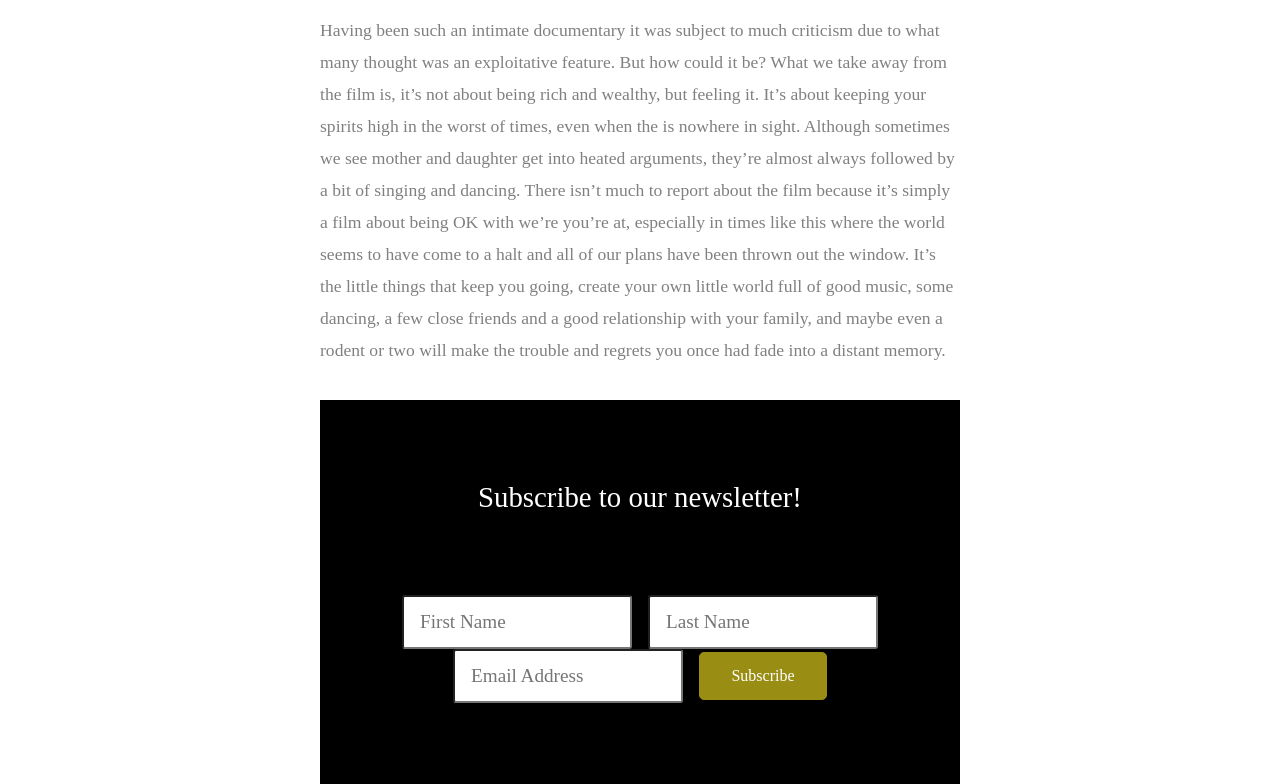
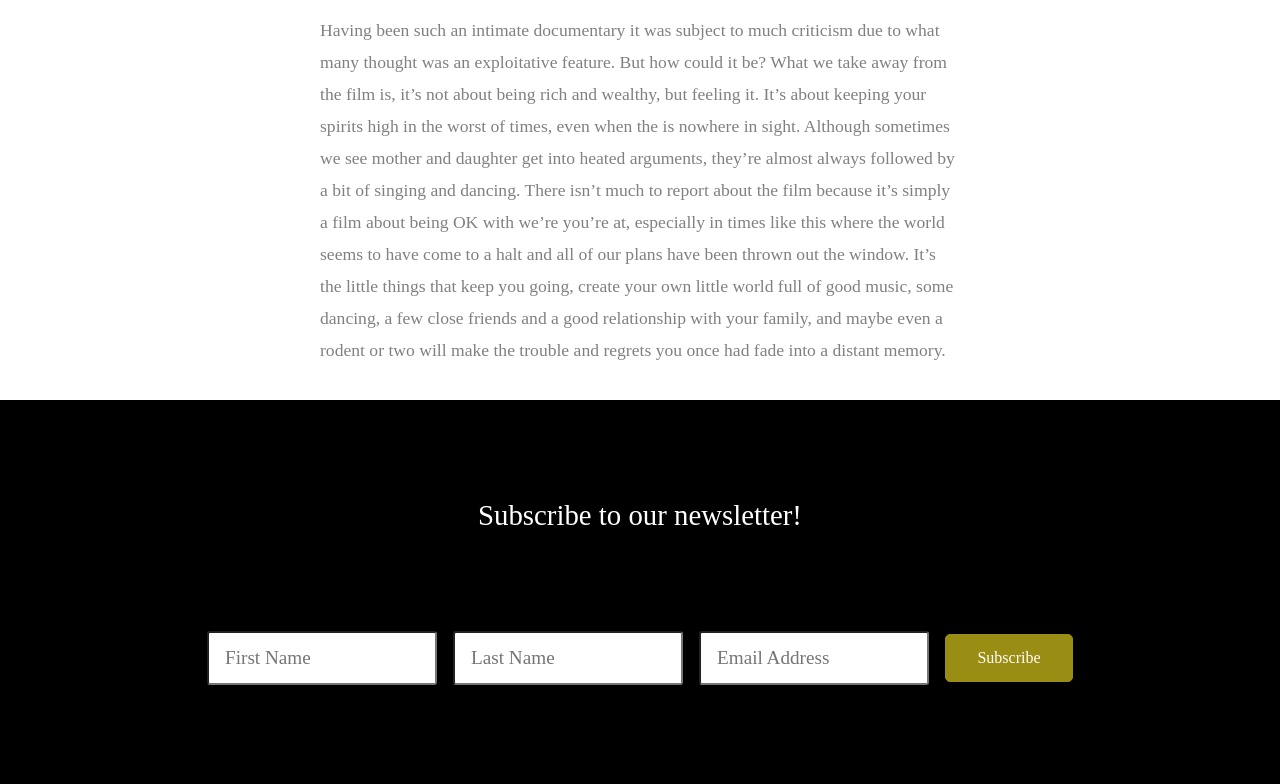
Before and after one commit to kevinqtogitty/ReelTalkBlog2, an Astro site: page /posts/GG in a window 1280 px wide. Shown: the part 1841-2625 px from the top of the page. Built offline with nearby package versions, Linux system fonts and the light colour scheme; Astro itself is replaced by a stand-in of ours; a web font is replaced by a local one.

Commit message:
Added max width to post-info class

```diff
--- a/src/stylesheets/blogPostStyle.css
+++ b/src/stylesheets/blogPostStyle.css
@@ -39,7 +39,7 @@ img {
 
 section {
   margin: 0 auto;
-  max-width: 40rem;
+  max-width: 100%;
   display: flex;
   flex-direction: column;
   align-content: center;
@@ -47,8 +47,19 @@ section {
 
 .main-content {
   line-height: 2em;
+  max-width: 40rem;
+}
+
+.post-info {
+  max-width: 40rem;
 }
 
 a {
   text-decoration: none;
 }
+
+body {
+  display: flex;
+  flex-direction: column;
+  align-items: center;
+}
```
